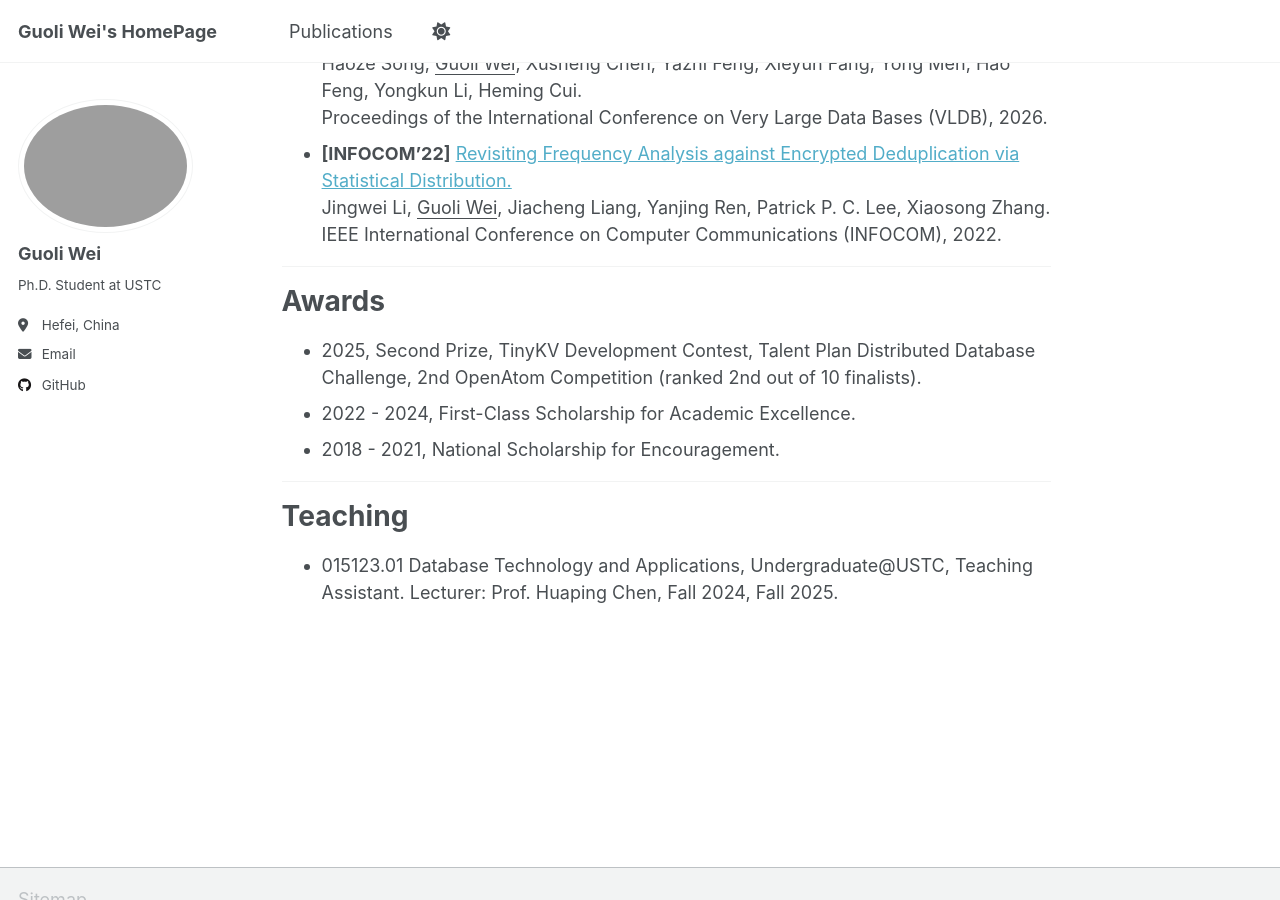
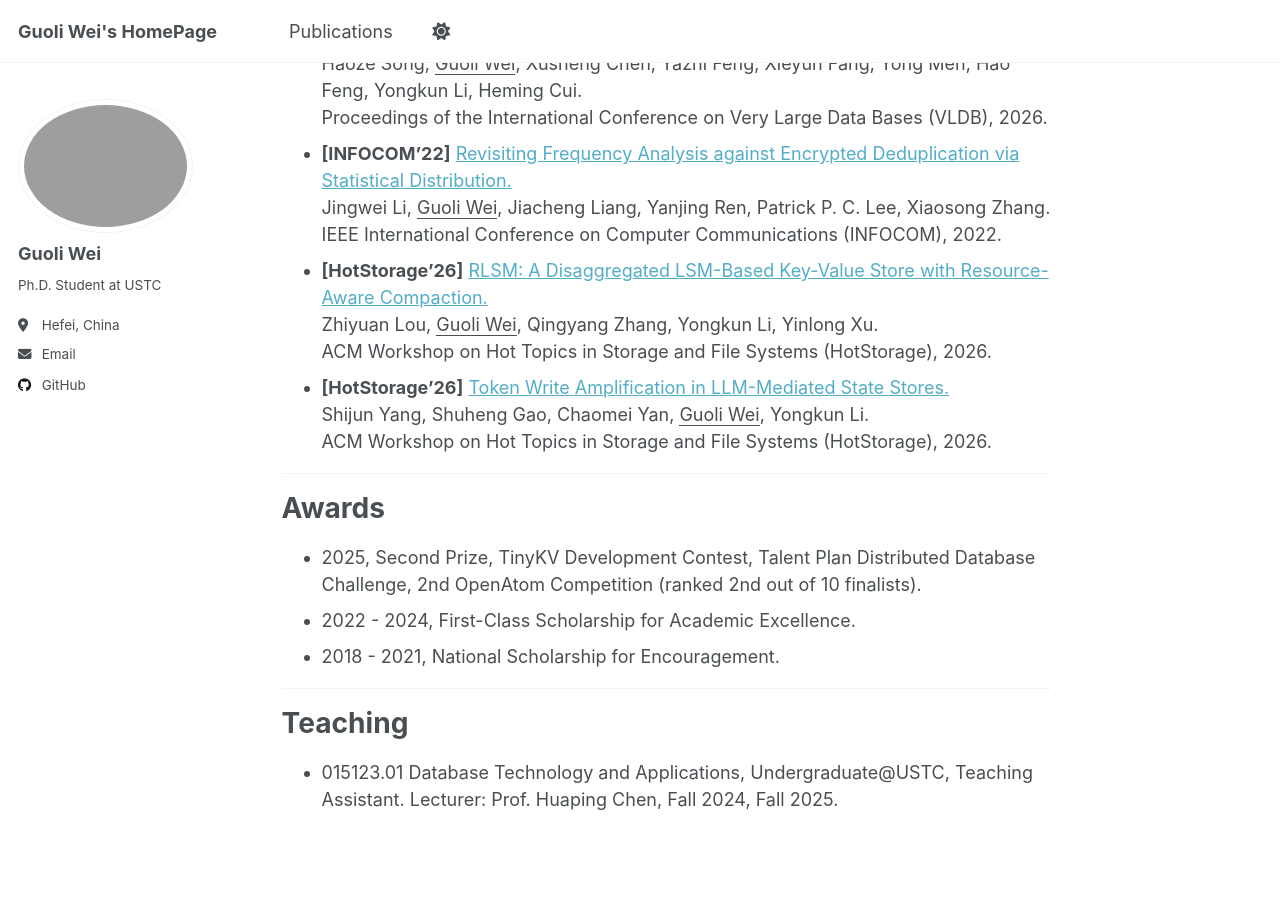
Before and after one commit to muouim/muouim.github.io, a Jekyll site: the page built from _pages/about.md, in a window 1280 px wide and 900 px high, scrolled down 619 px. Built offline with Jekyll 4.4.1, drawn with Linux system fonts in a browser that asks for light colours; a script that is not in the unit is left out.

Commit message:
update publication-hotstorage

```diff
--- a/_pages/about.md
+++ b/_pages/about.md
@@ -28,6 +28,12 @@ Prior to my current program, I received a Bachelor’s degree in Cyberspace Secu
 - **[INFOCOM'22]** [Revisiting Frequency Analysis against Encrypted Deduplication via Statistical Distribution.](https://ieeexplore.ieee.org/document/9796897)
   Jingwei Li, <u>Guoli Wei</u>, Jiacheng Liang, Yanjing Ren, Patrick P. C. Lee, Xiaosong Zhang.
   IEEE International Conference on Computer Communications (INFOCOM), 2022.
+- **[HotStorage'26]** [RLSM: A Disaggregated LSM-Based Key-Value Store with Resource-Aware Compaction.]()
+  Zhiyuan Lou, <u>Guoli Wei</u>, Qingyang Zhang, Yongkun Li, Yinlong Xu.
+  ACM Workshop on Hot Topics in Storage and File Systems (HotStorage), 2026.
+- **[HotStorage'26]** [Token Write Amplification in LLM-Mediated State Stores.]()
+  Shijun Yang, Shuheng Gao, Chaomei Yan, <u>Guoli Wei</u>, Yongkun Li.
+  ACM Workshop on Hot Topics in Storage and File Systems (HotStorage), 2026.
 
 
 
```
